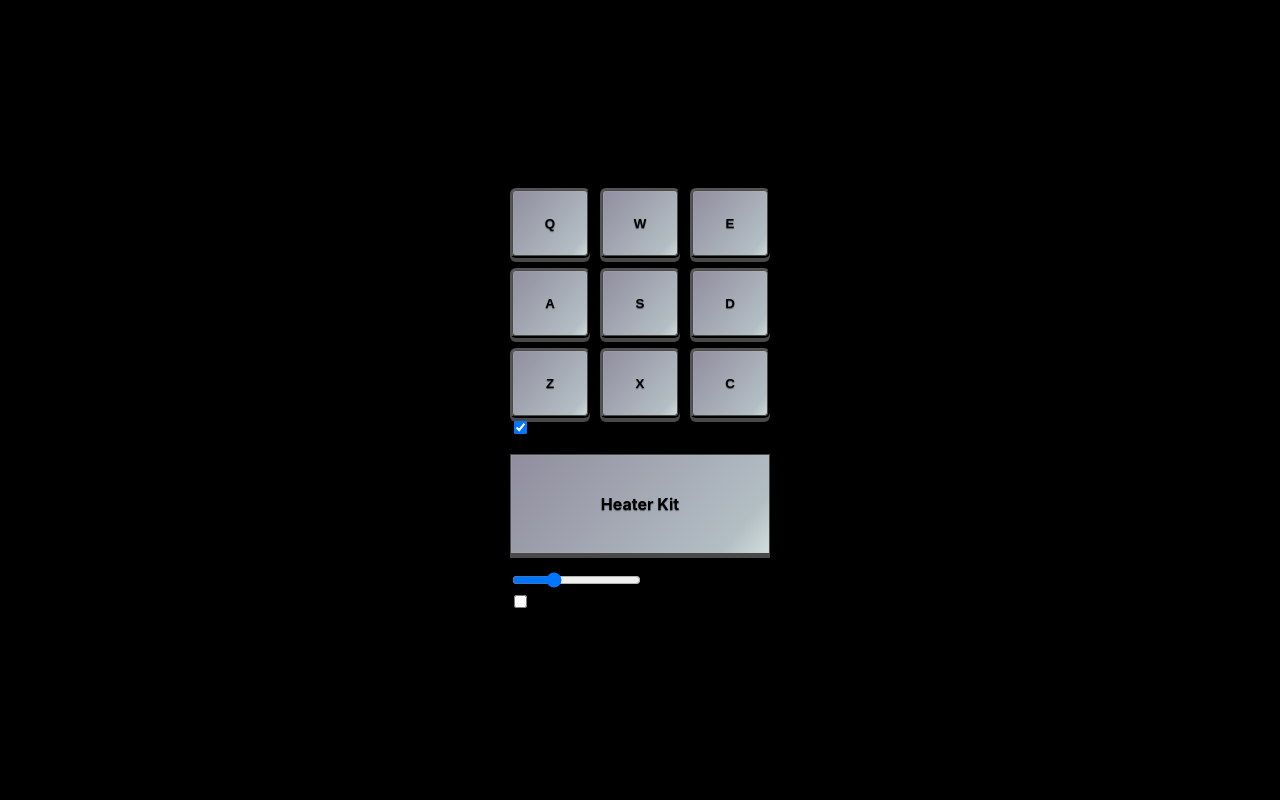
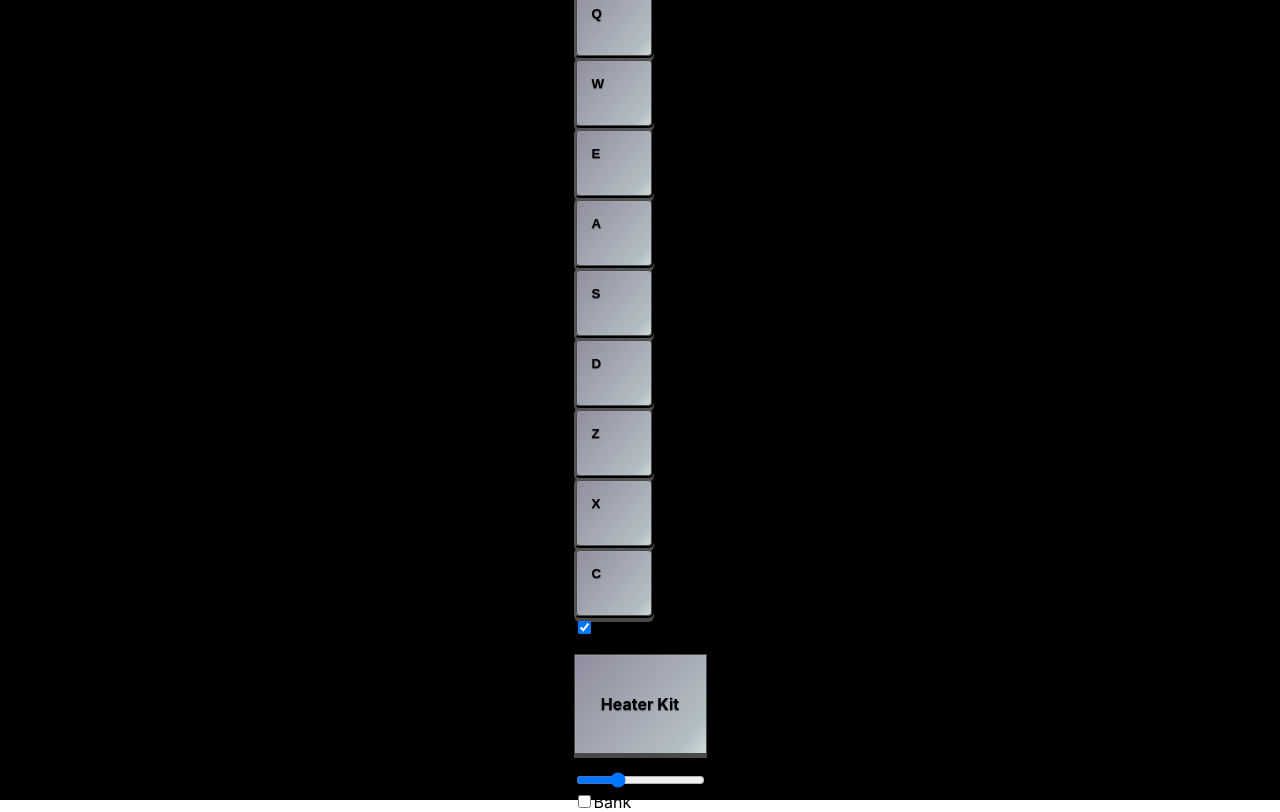
Before and after one commit to noraterbocs/drum-machine-react, a React (Create React App) app: page / in a window 1280 px wide. Built offline with nearby package versions, Linux system fonts and the light colour scheme.

Commit message:
Added the necessary classes and ids to pass the test

```diff
--- a/public/index.html
+++ b/public/index.html
@@ -1,14 +1,12 @@
 <!DOCTYPE html>
 <html lang="en">
+
 <head>
   <meta charset="utf-8" />
   <link rel="icon" href="%PUBLIC_URL%/favicon.ico" />
   <meta name="viewport" content="width=device-width, initial-scale=1" />
   <meta name="theme-color" content="#000000" />
-    <meta
-      name="description"
-      content="Web site created using create-react-app"
-    />
+  <meta name="description" content="Web site created using create-react-app" />
   <link rel="apple-touch-icon" href="%PUBLIC_URL%/logo192.png" />
   <!--
       manifest.json provides metadata used when your web app is installed on a
@@ -26,6 +24,7 @@
     -->
   <title>React App</title>
 </head>
+
 <body>
   <noscript>You need to enable JavaScript to run this app.</noscript>
   <div id="root"></div>
@@ -39,5 +38,7 @@
       To begin the development, run `npm start` or `yarn start`.
       To create a production bundle, use `npm run build` or `yarn build`.
     -->
+  <script src="https://cdn.freecodecamp.org/testable-projects-fcc/v1/bundle.js"></script>
 </body>
+
 </html>
--- a/src/Bank.jsx
+++ b/src/Bank.jsx
@@ -4,7 +4,7 @@ import { Button } from "./Button";
 export const Bank = ({ currentBank, handleEvent, audioRef }) => {
   return (
 
-    <div className="col drum-pad">
+    <div>
       {currentBank.map((bank) => {
         return (
           <Button key={bank.id} bank={bank} handleEvent={handleEvent} audioRef={audioRef} />
--- a/src/Button.jsx
+++ b/src/Button.jsx
@@ -3,7 +3,7 @@ import React from 'react';
 export const Button = ({ bank, handleEvent, audioRef }) => {
     return (
         <button
-            className=" btn btn-light btn-lg button btn-big"
+            className="btn btn-light btn-lg button btn-big drum-pad"
             id={bank.id}
             onKeyDown={handleEvent}
             onClick={handleEvent}
--- a/src/Setup.jsx
+++ b/src/Setup.jsx
@@ -62,7 +62,7 @@ export const Setup = () => {
 
   return (
 
-    <div>
+    <div id="drum-machine">
       <Bank currentBank={currentBank} handleEvent={handleEvent} audioRef={audioRef} />
       <Tools checkedPower={checkedPower} setPower={setPower} display={display} volume={volume} handleChangeVolume={handleChangeVolume} checkedBank={checkedBank} setBank={setBank} />
     </div>
```
Lines whose indentation alone changed are shown as unchanged.
